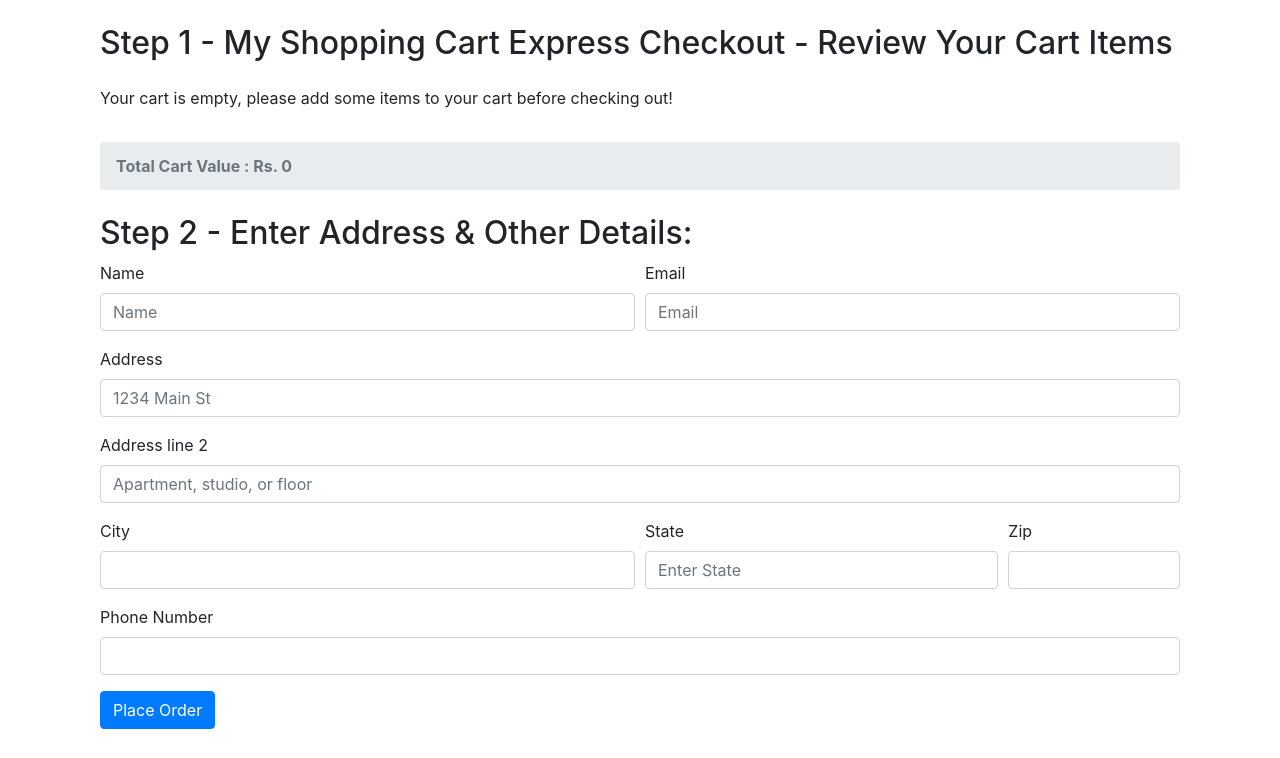
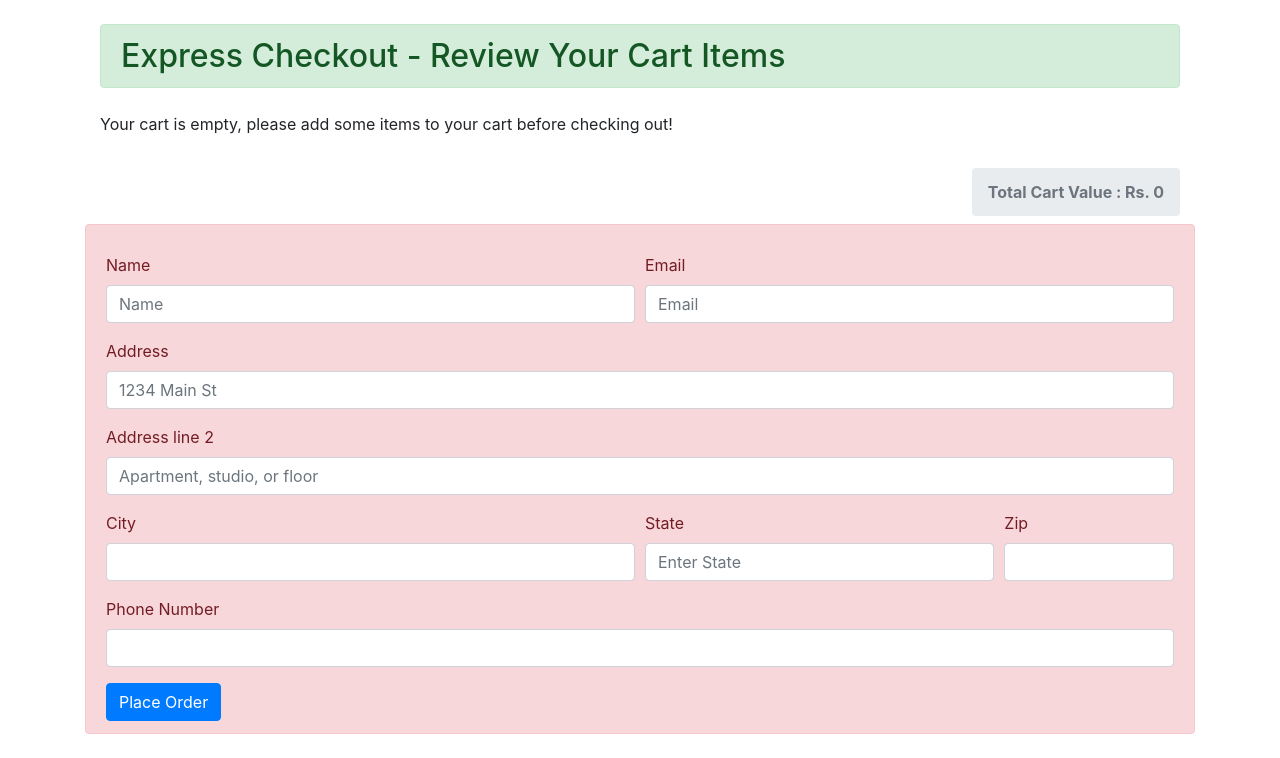
Before and after one commit to A-Wrong/MyShoppingCart, a Django app: page /shop/checkout/ in a window 1280 px wide. Shown: the part 56-814 px from the top of the page. Before the commit the page ends 785 px from the top, so only its background shows below. Run offline with Django 3.2, Linux system fonts and the light colour scheme; some libraries are stand-ins or nearby versions.

Commit message:
Update checkout.html

```diff
--- a/shop/templates/shop/checkout.html
+++ b/shop/templates/shop/checkout.html
@@ -4,23 +4,24 @@
 
 <div class="container">
     <div class="col my-4">
-        <h2>Step 1 - My Shopping Cart Express Checkout - Review Your Cart Items</h2>
+        <h2 class="alert alert-success">Express Checkout - Review Your Cart Items</h2>
         <div class="my-4">
             <ul class="list-group" id="items">
             </ul>
-            <nav aria-label="breadcrumb">
-  <ol class="breadcrumb mt-3">
+            <nav aria-label="breadcrumb col-12">
+  <ol class="breadcrumb mt-3 float-right">
       <div class="breadcrumb-item active" aria-current="page"><b>Total Cart Value : Rs. <span id="totalPrice"></span></b></li>
   </ol>
 </nav>
 
         </div>
     </div>
-    <div class="col my-4">
-        <h2>Step 2 - Enter Address & Other Details:</h2>
+    <br>
+    <div class="col my-4 alert alert-danger">
+
         <form method="post" action="/shop/checkout/">{% csrf_token %}
             <input type="hidden" name="itemsJson" id="itemsJson">
-            <div class="form-row">
+            <div class="form-row mt-3">
                 <div class="form-group col-md-6">
                     <label for="inputname">Name</label>
                     <input type="text" class="form-control" id="name" name="name" placeholder="Name" required>
@@ -87,8 +88,9 @@ if ($.isEmptyObject(cart)) {
         sum = sum + qty;
         totalPrice = totalPrice + qty* itemPrice
         mystr = `<li class="list-group-item d-flex justify-content-between align-items-center">
-                    ${name}
-                    <span class="badge badge-primary badge-pill">${qty}</span>
+                   <span class="badge badge-primary badge-pill">${qty} units</span>
+                    <span class="badge badge-warning badge-pill">${name}</span>
+                    <span class="badge badge-success badge-pill">Rs. ${qty*itemPrice}</span>
                 </li>`
         $('#items').append(mystr);
     }
```
